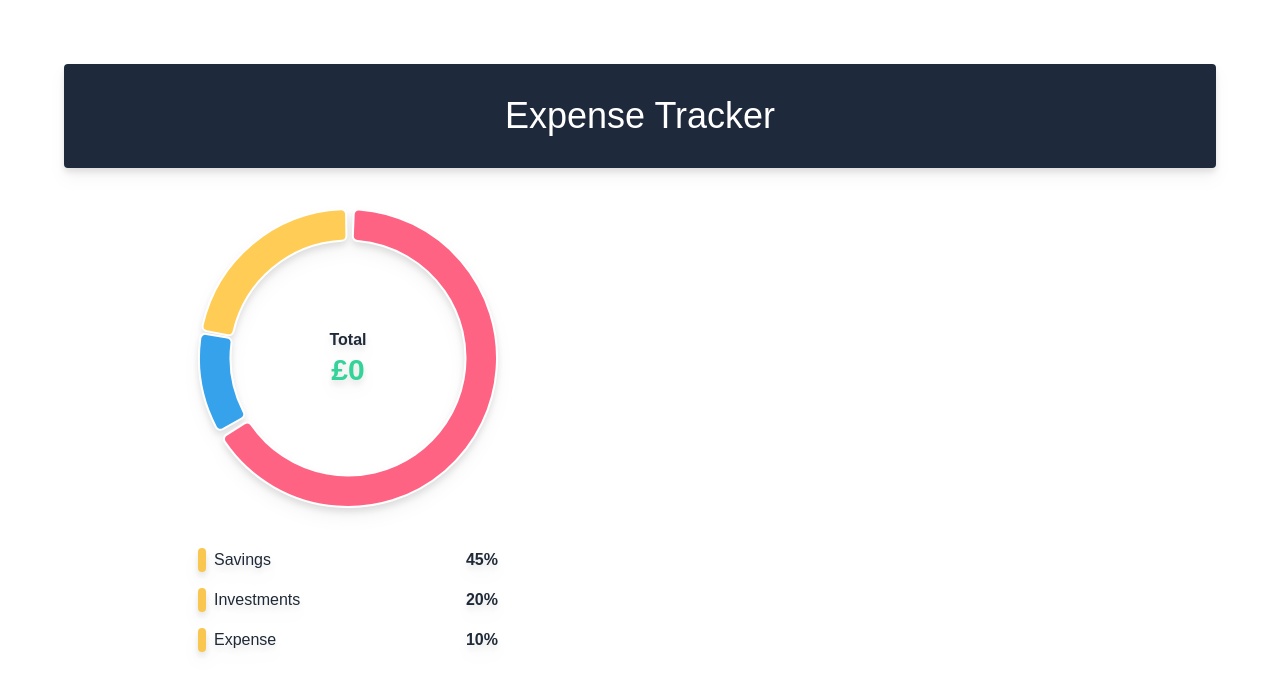
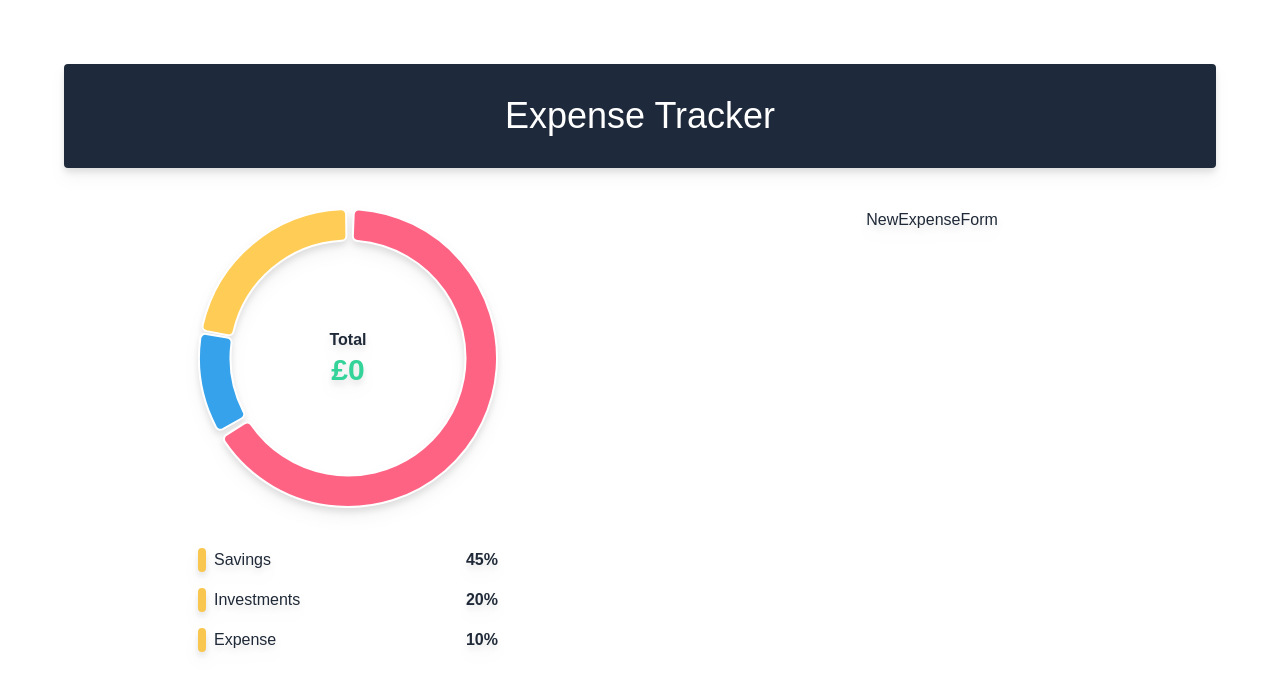
Before and after one commit to JAYMAC1/building-apps-react-redux, a React (Create React App) app in the folder client/: page / in a window 1280 px wide. Shown: the top 694 px of the page. Built offline with nearby package versions, Linux system fonts and the light colour scheme.

Commit message:
initial creation of Form and imported into App.js

```diff
--- a/client/src/App.js
+++ b/client/src/App.js
@@ -1,5 +1,6 @@
 import './App.css'
 import Graph from './components/Graph'
+import NewExpenseForm from './components/NewExpenseForm'
 
 function App() {
   return (
@@ -13,6 +14,7 @@ function App() {
           {/* Chart */}
           <Graph />
           {/* Form */}
+          <NewExpenseForm />
         </div>
       </div>
     </div>
--- /dev/null
+++ b/client/src/components/NewExpenseForm.jsx
@@ -0,0 +1,7 @@
+import React from 'react'
+
+const NewExpenseForm = () => {
+  return <div>NewExpenseForm</div>
+}
+
+export default NewExpenseForm
```
